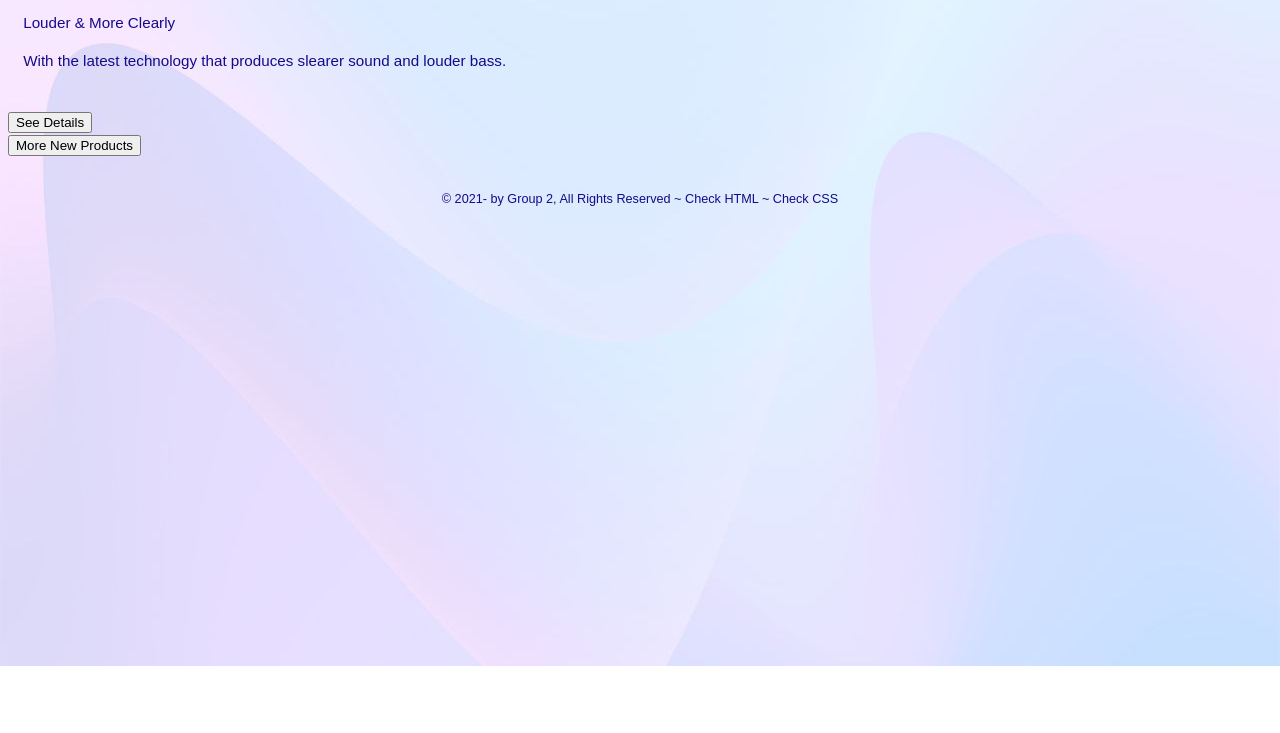
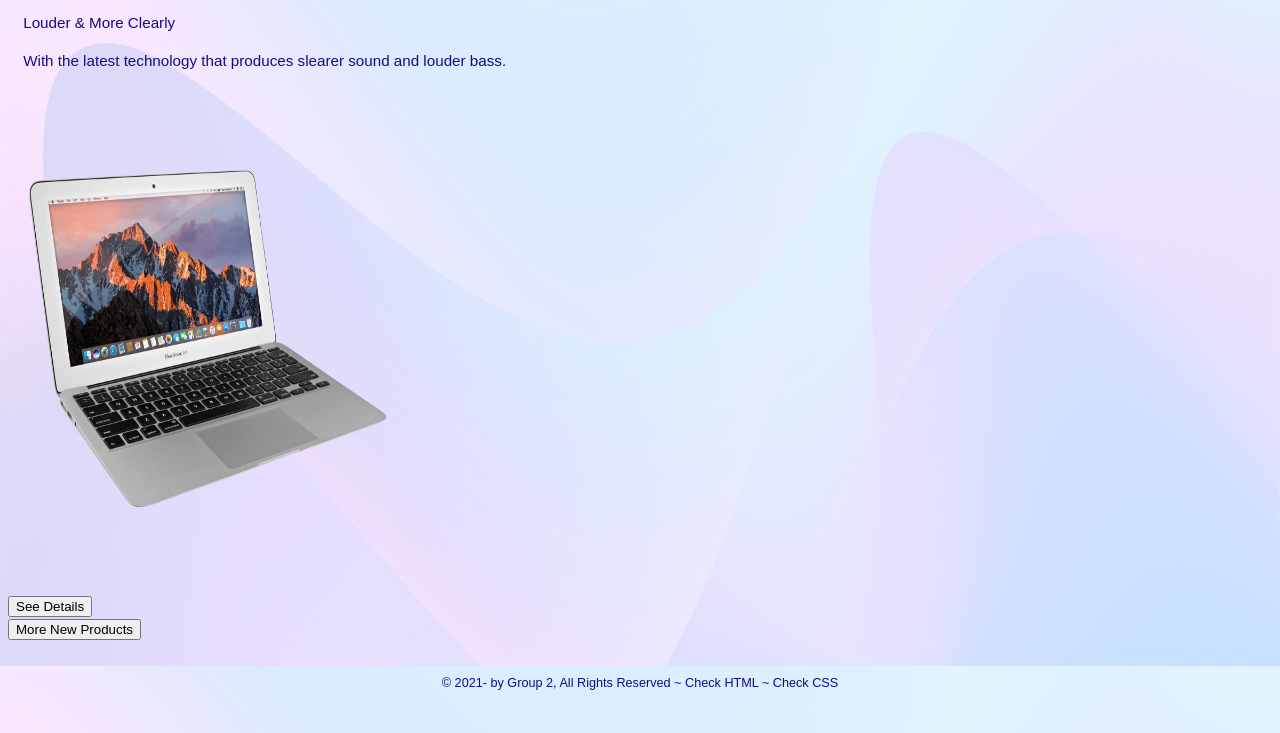
Before and after one commit to ybazail3/Gadget-Galaxy, a plain HTML site: page public/pages/index.html in a window 1280 px wide. Shown: the part 134-867 px from the top of the page. Before the commit the page ends 800 px from the top, so only its background shows below. Drawn offline with Linux system fonts and the light colour scheme; files whose address does not match are found by name.

Commit message:
added file

```diff
--- a/public/pages/index.html
+++ b/public/pages/index.html
@@ -29,7 +29,7 @@
   <div>
     <p>Louder & More Clearly</p>
     <p>With the latest technology that produces slearer sound and louder bass.</p>
-    <img src="">
+    <img src="../images/laptop2.jpg" width="400" height="500">
     <div><button>See Details</button></div>
     <div><button>More New Products</button></div>
   </div>
```
Also changed, not shown: public/images/laptop2.jpg (added).
